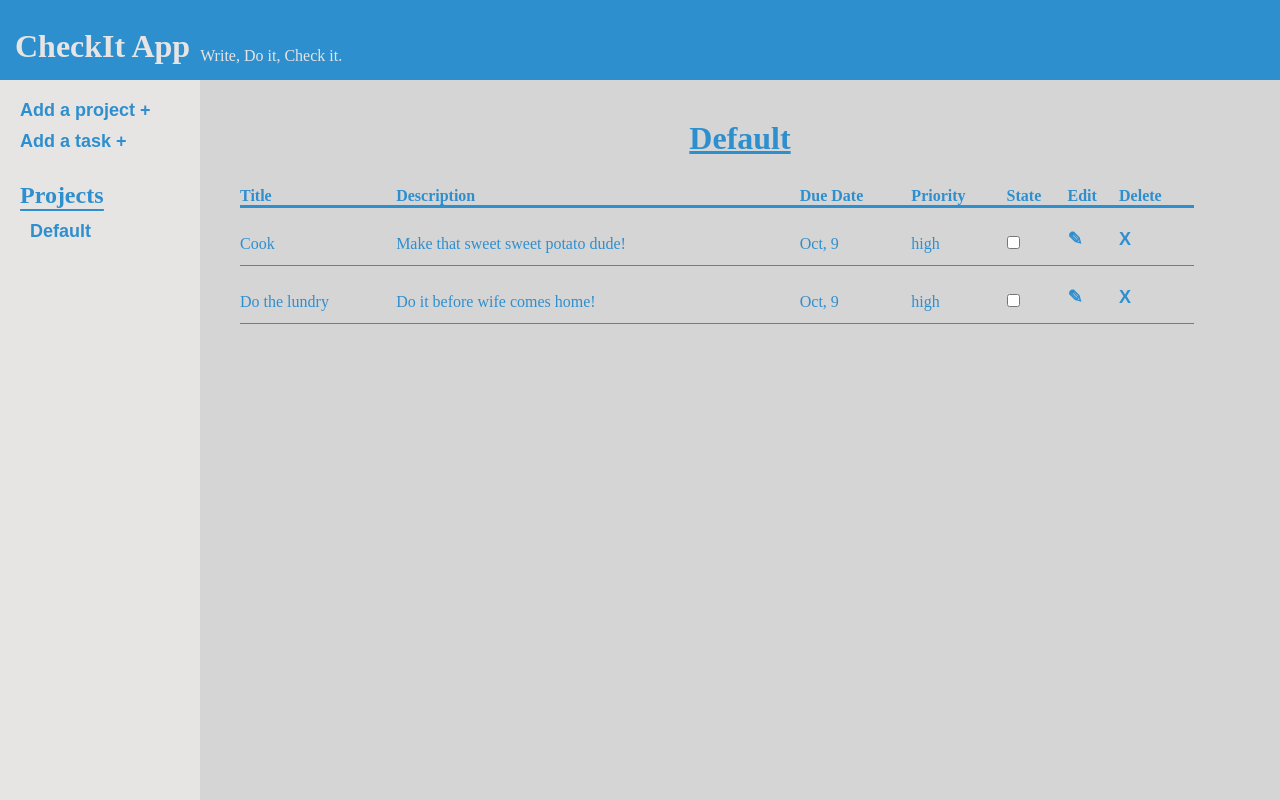
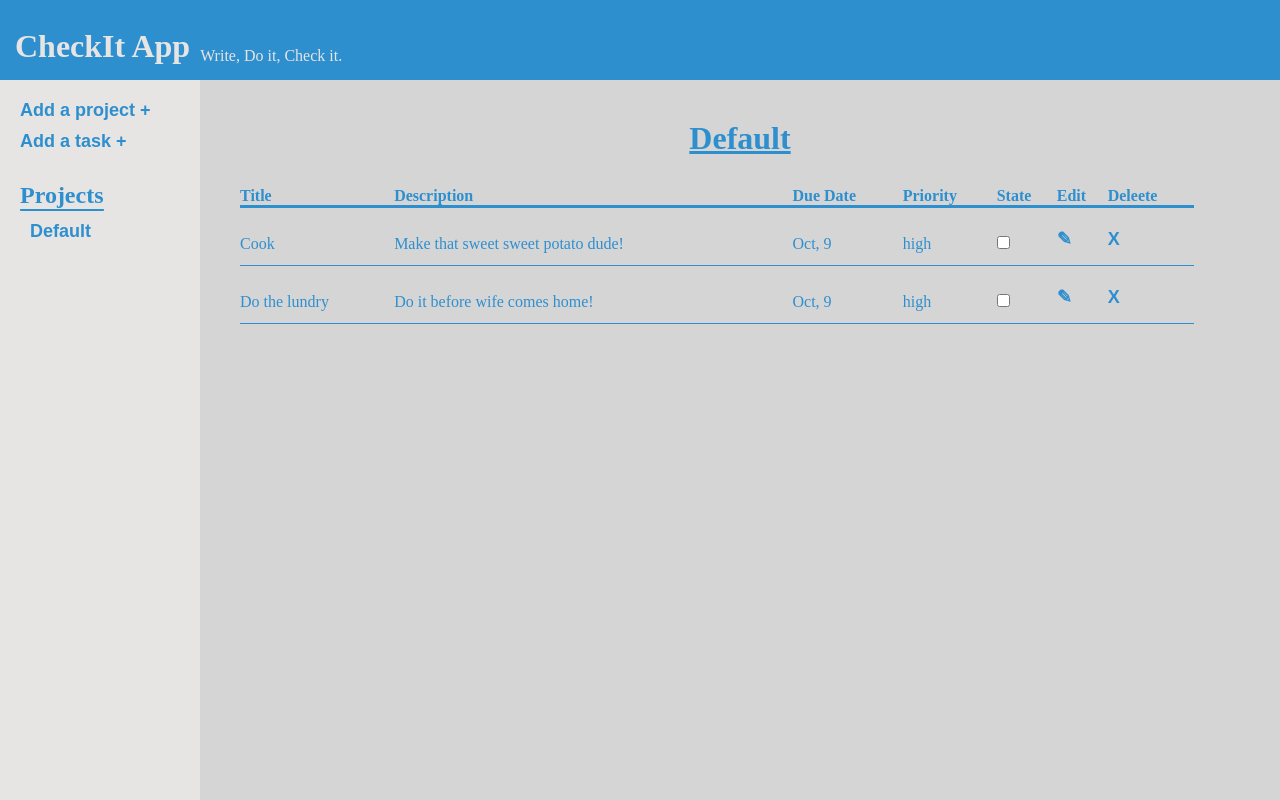
Before and after one commit to diegoHernandezDeveloper/todoList2.0, a website built with webpack: page src/template.html in a window 1280 px wide. Built offline with nearby package versions, Linux system fonts and the light colour scheme.

Commit message:
fix typo

```diff
--- a/src/template.html
+++ b/src/template.html
@@ -39,7 +39,7 @@
             <th>Priority</th>
             <th>State</th>
             <th>Edit</th>
-            <th>Delete</th>
+            <th>Deleete</th>
           </tr>
         </thead>
         <tbody></tbody>
```
